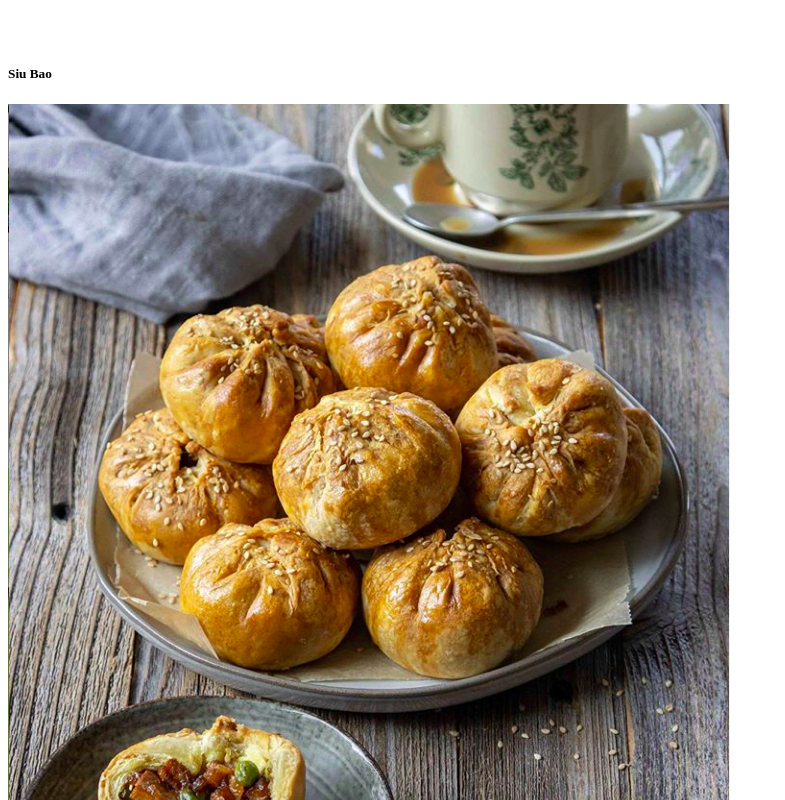
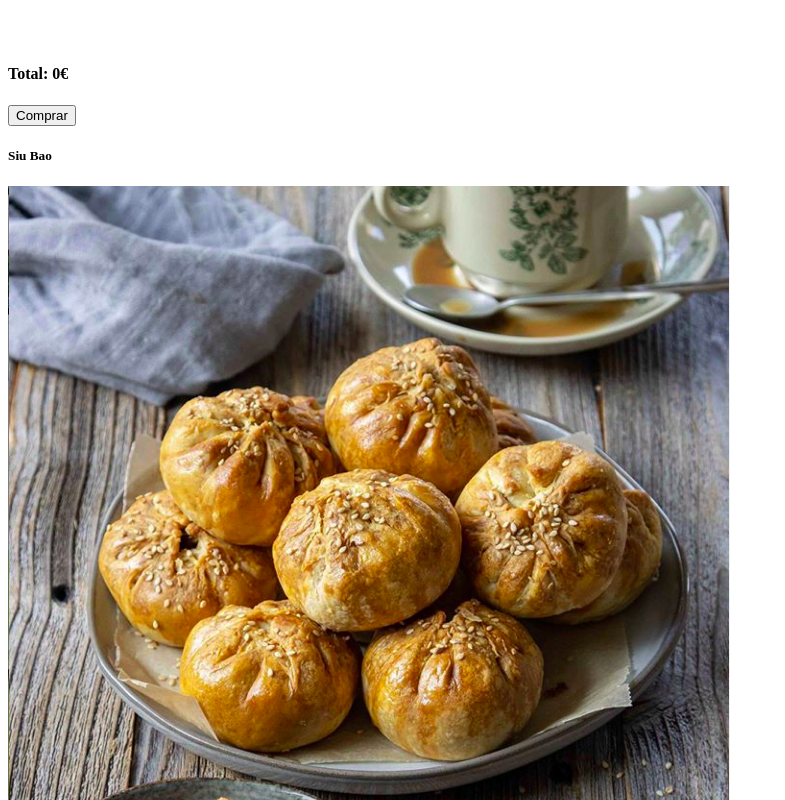
Before and after one commit to memematvaz/Shopping-cart-Vue, a Vue app: page / in a window 1280 px wide. Shown: the top 800 px of the page, without its empty margins (0-785 px from the left). Built offline with nearby package versions, Linux system fonts and the light colour scheme.

Commit message:
cart remove

```diff
--- a/src/components/Cart.vue
+++ b/src/components/Cart.vue
@@ -1,8 +1,14 @@
 <template>
     <div>
         <ul>
-            <li v-for="item in itemList" :key="item.id">{{item.data.name}} {{item.data.price}}€ x{{item.quantity}}</li>
+            <li v-for="item in itemList" :key="item.id">{{item.data.name}} {{item.data.price}}€ x{{item.quantity}}
+                <button @click="removeItem(item)">x</button>
+            </li>
         </ul>
+        <div>
+            <h4>Total: {{ total }}€</h4>
+        </div>
+        <button @click="pay()">Comprar</button>
     </div>
 </template>
 
@@ -14,8 +20,22 @@ export default {
     data(){
       return{
        itemList:store.itemList,
+
       }
     },
-
+    computed:{
+        total(){
+            return this.itemList.reduce((acc, item) => acc + Number(item.data.price*item.quantity), 0)
+        }
+    },
+    methods:{
+        removeItem(item){
+            this.itemList = this.itemList.filter(element => element.id != item.data.id)
+         },
+        pay(){
+             this.itemList = [];
+             alert("Su compra ha sido realizada")
+         }
+    }
 }
 </script>
--- a/src/components/Main.vue
+++ b/src/components/Main.vue
@@ -38,7 +38,6 @@ export default {
         } else {
             this.itemList[index].quantity += 1;
         }
-
       }
   }
 };
```
